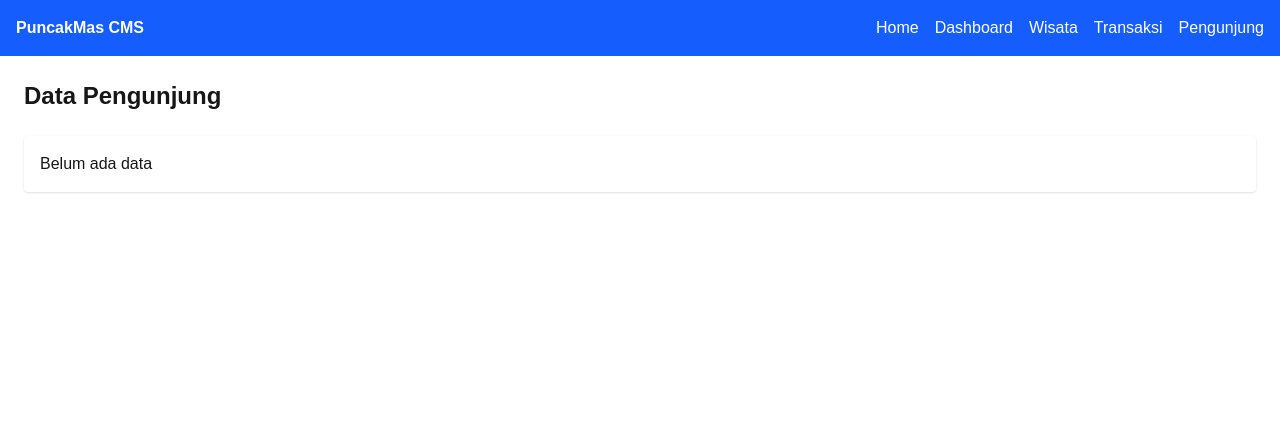
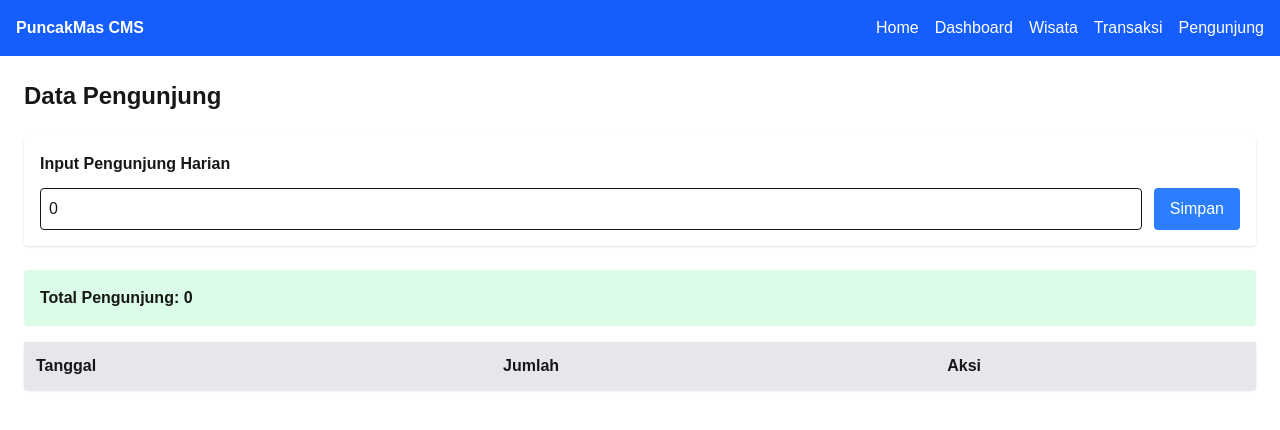
Before and after one commit to jonrenaldomarbun-source/TelukHebat_PuncakMasApp, a Next.js app in the folder cms-frontend/: page /pengunjung in a window 1280 px wide. Shown: the top 430 px of the page. Built offline with nearby package versions, Linux system fonts and the light colour scheme.

Commit message:
Update CMS pengunjung

```diff
--- a/cms-frontend/src/app/pengunjung/page.tsx
+++ b/cms-frontend/src/app/pengunjung/page.tsx
@@ -1,10 +1,113 @@
+"use client";
+import { useState, useEffect } from "react";
+
+type PengunjungType = {
+  id: number;
+  tanggal: string;
+  jumlah: number;
+};
+
 export default function Pengunjung() {
+  const [data, setData] = useState<PengunjungType[]>([]);
+  const [jumlah, setJumlah] = useState(0);
+
+  // load data dari localStorage
+  useEffect(() => {
+    const stored = localStorage.getItem("pengunjung");
+    if (stored) {
+      setData(JSON.parse(stored));
+    }
+  }, []);
+
+  // tambah data
+  const handleSubmit = () => {
+    if (jumlah <= 0) return alert("Masukkan jumlah pengunjung!");
+
+    const newData: PengunjungType = {
+      id: Date.now(),
+      tanggal: new Date().toLocaleDateString(),
+      jumlah,
+    };
+
+    const updatedData = [newData, ...data];
+
+    setData(updatedData);
+    localStorage.setItem("pengunjung", JSON.stringify(updatedData));
+
+    setJumlah(0);
+  };
+
+  // hapus data
+  const handleDelete = (id: number) => {
+    const updatedData = data.filter((item) => item.id !== id);
+    setData(updatedData);
+    localStorage.setItem("pengunjung", JSON.stringify(updatedData));
+  };
+
+  // total pengunjung
+  const totalPengunjung = data.reduce((sum, item) => sum + item.jumlah, 0);
+
   return (
     <div>
       <h1 className="text-2xl font-bold mb-6">Data Pengunjung</h1>
 
-      <div className="bg-white p-4 rounded shadow">
-        <p>Belum ada data</p>
+      {/* FORM */}
+      <div className="bg-white p-4 rounded shadow mb-6">
+        <h2 className="font-semibold mb-3">Input Pengunjung Harian</h2>
+
+        <div className="flex gap-3">
+          <input
+            type="number"
+            placeholder="Jumlah Pengunjung"
+            value={jumlah}
+            onChange={(e) => setJumlah(Number(e.target.value))}
+            className="border p-2 rounded w-full"
+          />
+
+          <button
+            onClick={handleSubmit}
+            className="bg-blue-500 text-white px-4 rounded"
+          >
+            Simpan
+          </button>
+        </div>
+      </div>
+
+      {/* TOTAL */}
+      <div className="bg-green-100 p-4 rounded mb-4">
+        <h2 className="font-semibold">
+          Total Pengunjung: {totalPengunjung}
+        </h2>
+      </div>
+
+      {/* TABLE */}
+      <div className="bg-white rounded shadow">
+        <table className="w-full">
+          <thead>
+            <tr className="bg-gray-200 text-left">
+              <th className="p-3">Tanggal</th>
+              <th className="p-3">Jumlah</th>
+              <th className="p-3">Aksi</th>
+            </tr>
+          </thead>
+
+          <tbody>
+            {data.map((item) => (
+              <tr key={item.id} className="border-t">
+                <td className="p-3">{item.tanggal}</td>
+                <td className="p-3">{item.jumlah}</td>
+                <td className="p-3">
+                  <button
+                    onClick={() => handleDelete(item.id)}
+                    className="bg-red-500 text-white px-3 py-1 rounded"
+                  >
+                    Hapus
+                  </button>
+                </td>
+              </tr>
+            ))}
+          </tbody>
+        </table>
       </div>
     </div>
   );
```
